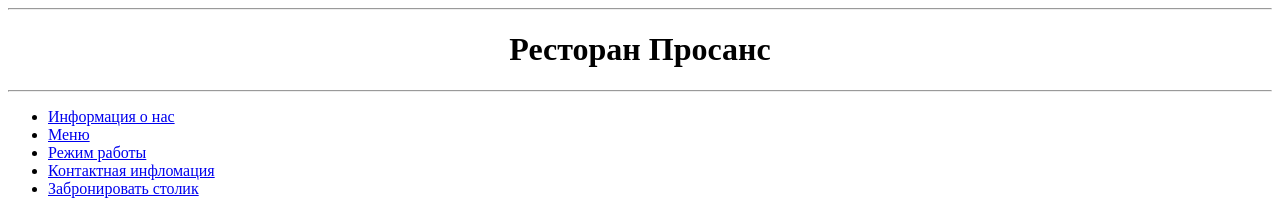
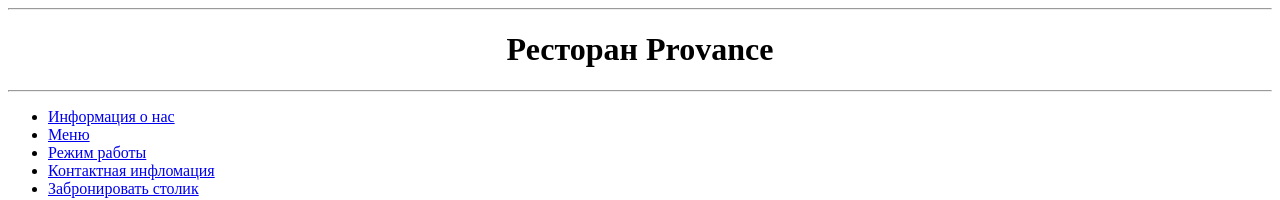
Before and after one commit to AnastasiyaArinenko/hw-4, a plain HTML site: page index.html in a window 1280 px wide. Shown: the top 200 px of the page. Drawn offline with Linux system fonts and the light colour scheme.

Commit message:
add text head

```diff
--- a/index.html
+++ b/index.html
@@ -17,7 +17,7 @@
 <body>
   <header>
     <hr>
-    <h1>Ресторан Просанс</h1>
+    <h1>Ресторан Provance</h1>
     <hr>
 
     <nav>
```
